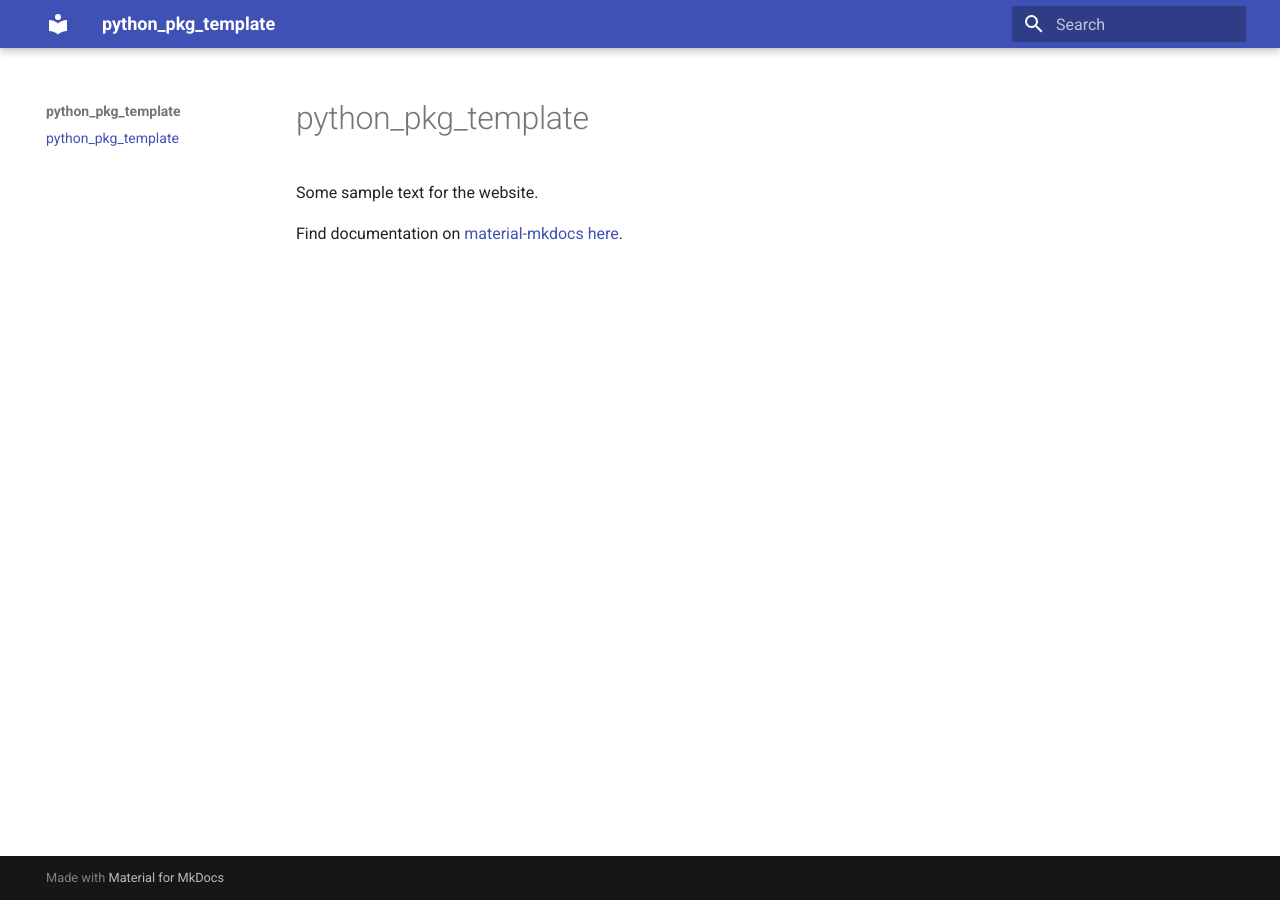
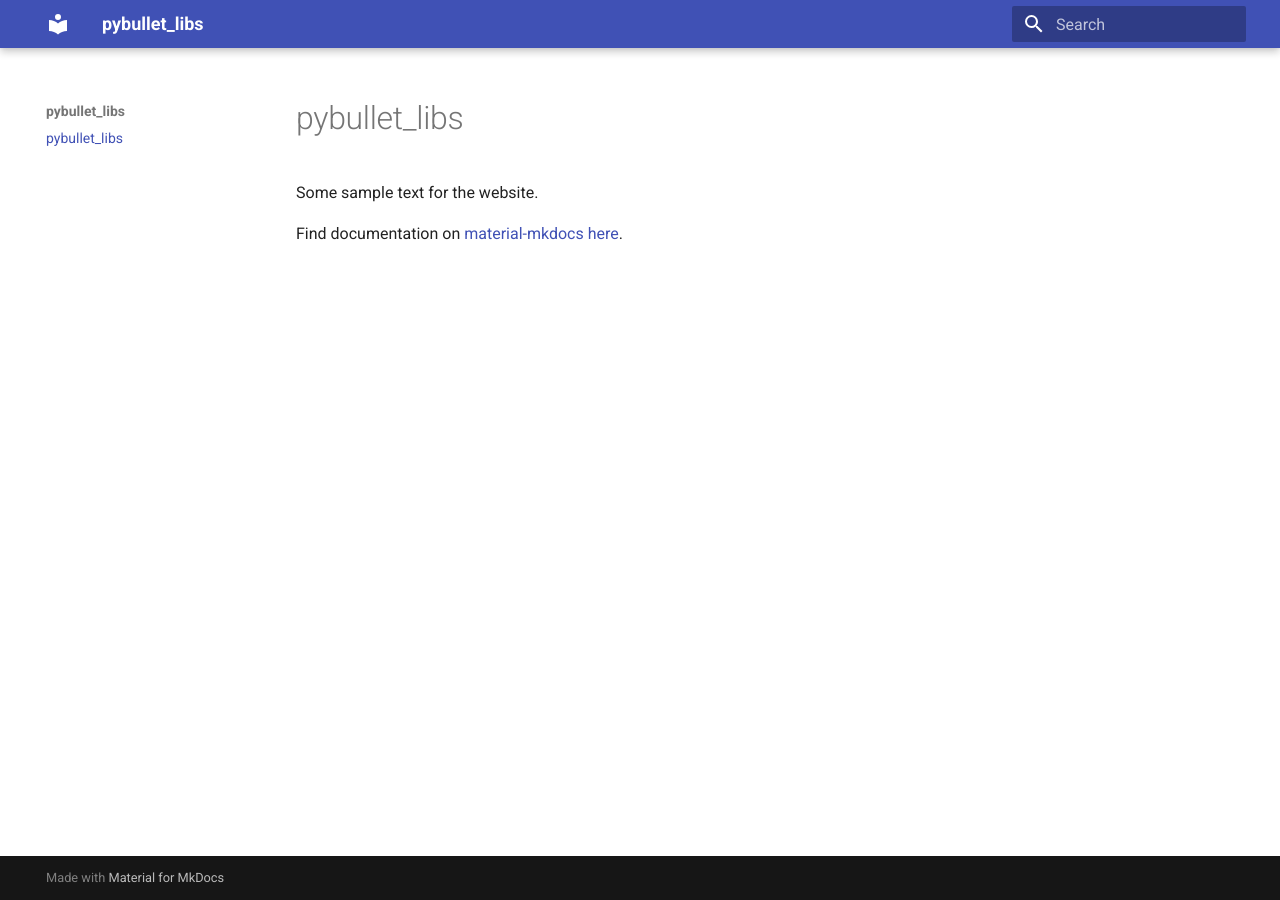
Before and after one commit to r-pad/pybullet_libs, an MkDocs documentation site: the page built from docs/docs/index.md, in a window 1280 px wide. Built offline with MkDocs 1.6.1 and Material for MkDocs 9.7.7, drawn with Linux system fonts in a browser that asks for light colours.

Commit message:
change name to pybullet_libs

```diff
--- a/docs/docs/index.md
+++ b/docs/docs/index.md
@@ -1,4 +1,4 @@
-# python_pkg_template
+# pybullet_libs
 
 Some sample text for the website.
 
--- a/docs/mkdocs.yml
+++ b/docs/mkdocs.yml
@@ -1,4 +1,4 @@
-site_name: python_pkg_template
+site_name: pybullet_libs
 theme:
   name: material
 plugins:
--- a/pyproject.toml
+++ b/pyproject.toml
@@ -1,5 +1,5 @@
 [project]
-name = "rpad-python-pkg-template"
+name = "rpad-pybullet-libs"
 version = "0.1.0"
 description = "A Python Package Template"
 readme = "README.md"
```
Also changed, not shown: README.md, 1 other file.
